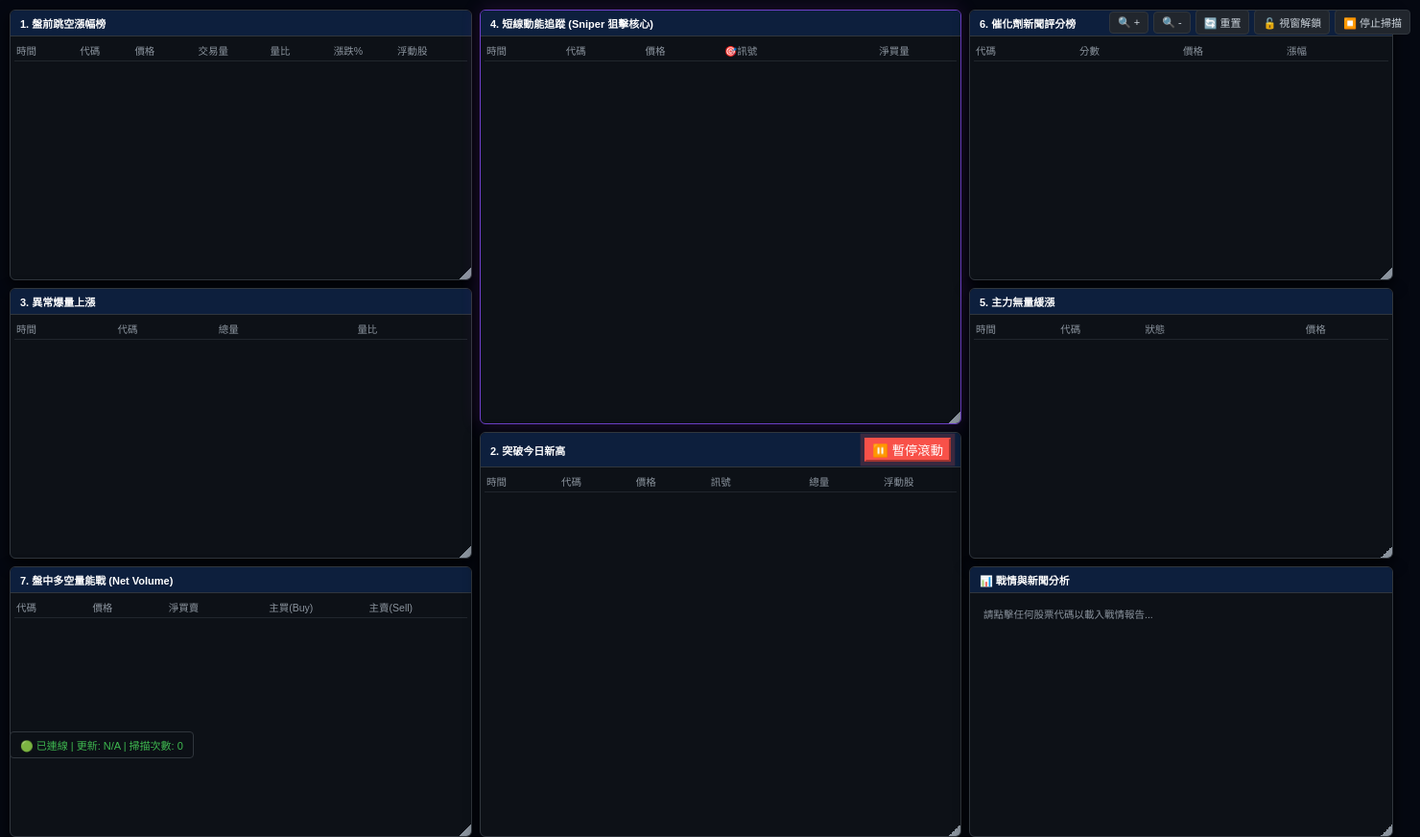
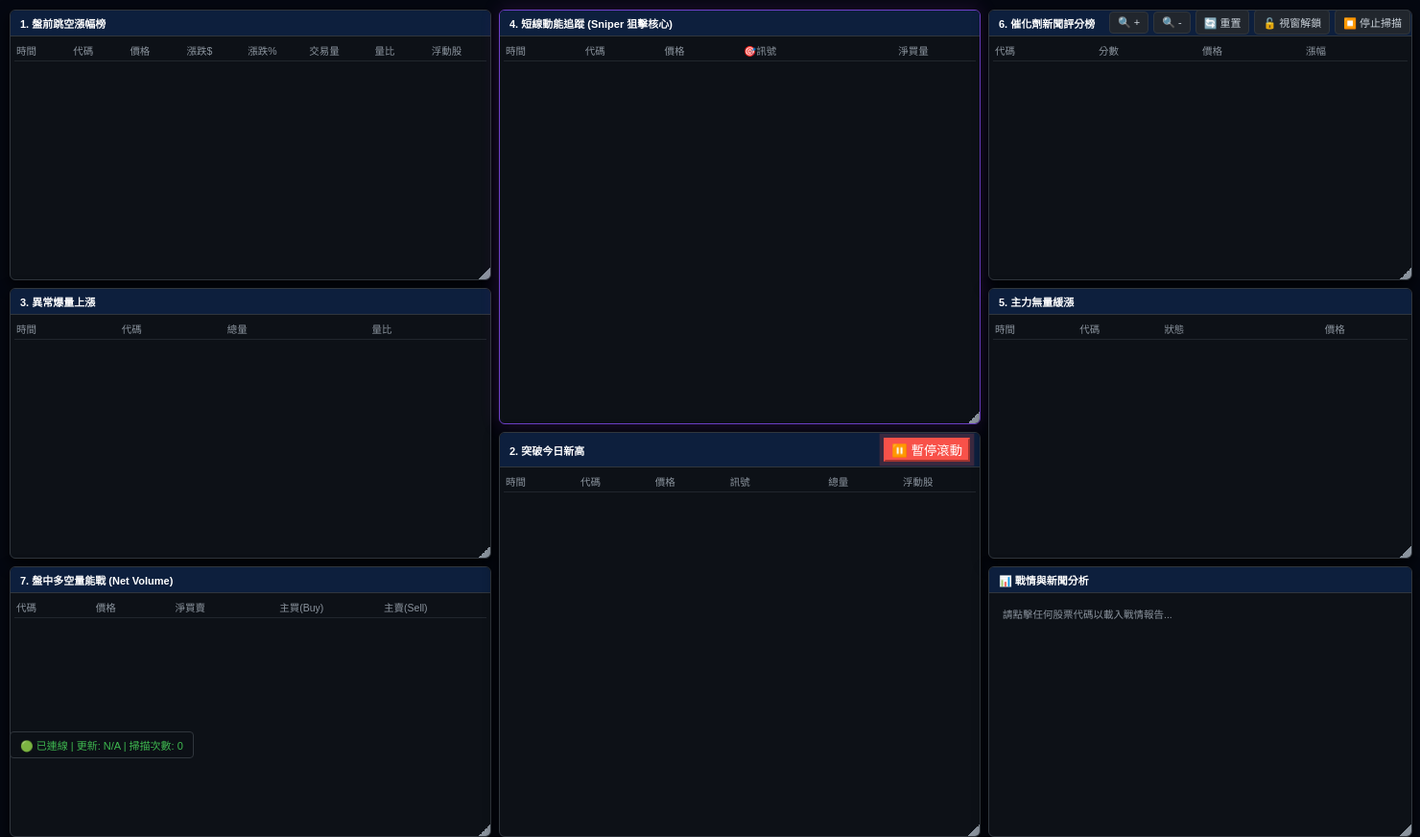
Before and after one commit to latelyhappy/fotROSS, a Flask app: page / in a window 1480 px wide. Shown: the whole page at 96% size. Run offline with Flask 3, Linux system fonts and the light colour scheme; data that the repository does not hold is empty.

Commit message:
Update index.html

```diff
--- a/templates/index.html
+++ b/templates/index.html
@@ -2,7 +2,7 @@
 <html lang="zh-TW">
 <head>
     <meta charset="UTF-8">
-    <title>ROSS Sniper V8.6 - 終極實戰版</title>
+    <title>ROSS Sniper V8.8 - 終極實戰版</title>
     <style>
         body { margin: 0; background: #050811; color: #c9d1d9; font-family: sans-serif; overflow: hidden; transform-origin: top left; }
         .window { position: absolute; background: #0d1117; border: 1px solid #30363d; border-radius: 6px; box-shadow: 0 5px 15px rgba(0,0,0,0.8); display: flex; flex-direction: column; overflow: hidden; z-index: 1; }
@@ -54,16 +54,16 @@
         <button id="engine-btn" onclick="toggleEngineRun()">⏹️ 停止掃描</button>
     </div>
 
-    <div class="window" id="win-gap" style="top:10px; left:10px; width:480px; height:280px;"><div class="title-bar bg-blue">1. 盤前跳空漲幅榜</div><div class="content" id="gap-list"></div><div class="resize-handle"></div></div>
-    <div class="window" id="win-vol" style="top:300px; left:10px; width:480px; height:280px;"><div class="title-bar bg-gold">3. 異常爆量上漲</div><div class="content" id="vol-list"></div><div class="resize-handle"></div></div>
-    <div class="window" id="win-netvol" style="top:590px; left:10px; width:480px; height:280px;"><div class="title-bar bg-purple">7. 盤中多空量能戰 (Net Volume)</div><div class="content" id="netvol-list"></div><div class="resize-handle"></div></div>
+    <div class="window" id="win-gap" style="top:10px; left:10px; width:500px; height:280px;"><div class="title-bar bg-blue">1. 盤前跳空漲幅榜</div><div class="content" id="gap-list"></div><div class="resize-handle"></div></div>
+    <div class="window" id="win-vol" style="top:300px; left:10px; width:500px; height:280px;"><div class="title-bar bg-gold">3. 異常爆量上漲</div><div class="content" id="vol-list"></div><div class="resize-handle"></div></div>
+    <div class="window" id="win-netvol" style="top:590px; left:10px; width:500px; height:280px;"><div class="title-bar bg-purple">7. 盤中多空量能戰 (Net Volume)</div><div class="content" id="netvol-list"></div><div class="resize-handle"></div></div>
 
-    <div class="window" id="win-surge" style="top:10px; left:500px; width:500px; height:430px; box-shadow: 0 0 20px rgba(156, 39, 176, 0.2); border: 1px solid #6e40c9;"><div class="title-bar bg-green">4. 短線動能追蹤 (Sniper 狙擊核心)</div><div class="content" id="surge-list"></div><div class="resize-handle"></div></div>
-    <div class="window" id="win-hod" style="top:450px; left:500px; width:500px; height:420px;"><div class="title-bar bg-green">2. 突破今日新高 <button id="pause-btn" class="pause-btn" onclick="togglePause(event)">⏸️ 暫停滾動</button></div><div class="content" id="hod-list"></div><div class="resize-handle"></div></div>
+    <div class="window" id="win-surge" style="top:10px; left:520px; width:500px; height:430px; box-shadow: 0 0 20px rgba(156, 39, 176, 0.2); border: 1px solid #6e40c9;"><div class="title-bar bg-green">4. 短線動能追蹤 (Sniper 狙擊核心)</div><div class="content" id="surge-list"></div><div class="resize-handle"></div></div>
+    <div class="window" id="win-hod" style="top:450px; left:520px; width:500px; height:420px;"><div class="title-bar bg-green">2. 突破今日新高 <button id="pause-btn" class="pause-btn" onclick="togglePause(event)">⏸️ 暫停滾動</button></div><div class="content" id="hod-list"></div><div class="resize-handle"></div></div>
 
-    <div class="window" id="win-news-score" style="top:10px; left:1010px; width:440px; height:280px;"><div class="title-bar bg-purple">6. 催化劑新聞評分榜</div><div class="content" id="news-score-list"></div><div class="resize-handle"></div></div>
-    <div class="window" id="win-grind" style="top:300px; left:1010px; width:440px; height:280px;"><div class="title-bar bg-blue">5. 主力無量緩漲</div><div class="content" id="grind-list"></div><div class="resize-handle"></div></div>
-    <div class="window" id="win-detail" style="top:590px; left:1010px; width:440px; height:280px;"><div class="title-bar bg-dark">📊 戰情與新聞分析</div><div class="content" id="detail-list"><div style="padding:10px; color:#8b949e;">請點擊任何股票代碼以載入戰情報告...</div></div><div class="resize-handle"></div></div>
+    <div class="window" id="win-news-score" style="top:10px; left:1030px; width:440px; height:280px;"><div class="title-bar bg-purple">6. 催化劑新聞評分榜</div><div class="content" id="news-score-list"></div><div class="resize-handle"></div></div>
+    <div class="window" id="win-grind" style="top:300px; left:1030px; width:440px; height:280px;"><div class="title-bar bg-blue">5. 主力無量緩漲</div><div class="content" id="grind-list"></div><div class="resize-handle"></div></div>
+    <div class="window" id="win-detail" style="top:590px; left:1030px; width:440px; height:280px;"><div class="title-bar bg-dark">📊 戰情與新聞分析</div><div class="content" id="detail-list"><div style="padding:10px; color:#8b949e;">請點擊任何股票代碼以載入戰情報告...</div></div><div class="resize-handle"></div></div>
 
     <div id="sys-status">🔄 掃描引擎連線中...</div>
 
@@ -118,8 +118,7 @@
                     if (c.k === 'Code') {
                         val = `<span class="sym" ondblclick="openTW('${val}', event)" title="雙擊開啟 TradingView">${val}</span>`;
                     }
-                    // 🚨 完美保留您舊版最愛的「紅綠漲跌換色機制」
-                    if (c.k === 'Change' && typeof val === 'string') {
+                    if ((c.k === 'Change' || c.k === 'ChangeAmt') && typeof val === 'string') {
                         if (val.includes('+')) val = `<span class="chg-pos">${val}</span>`;
                         else if (val.includes('-')) val = `<span class="chg-neg">${val}</span>`;
                     }
@@ -161,12 +160,12 @@
 
                     brainDetailsCache = d.details || {};
 
-                    // 🚨 跳空榜精確 7 欄位配置，總和 100%，完美對齊不跑版！
+                    // 🚨 加入 ChangeAmt (漲跌$) 欄位，共 8 欄完美配置
                     renderTable('gap-list', d.gappers, [
-                        {n:'時間', k:'Time', w:'14%'}, {n:'代碼', k:'Code', w:'12%'},
-                        {n:'價格', k:'Price', w:'14%'}, {n:'交易量', k:'Volume', w:'16%'},
-                        {n:'量比', k:'RVOL', w:'14%'}, {n:'漲跌%', k:'Change', w:'14%'},
-                        {n:'浮動股', k:'FloatStr', w:'16%'}
+                        {n:'時間', k:'Time', w:'12%'}, {n:'代碼', k:'Code', w:'12%'},
+                        {n:'價格', k:'Price', w:'12%'}, {n:'漲跌$', k:'ChangeAmt', w:'13%'},
+                        {n:'漲跌%', k:'Change', w:'13%'}, {n:'交易量', k:'Volume', w:'14%'},
+                        {n:'量比', k:'RVOL', w:'12%'}, {n:'浮動股', k:'FloatStr', w:'12%'}
                     ]);
 
                     renderTable('vol-list', d.high_vol, [
```
